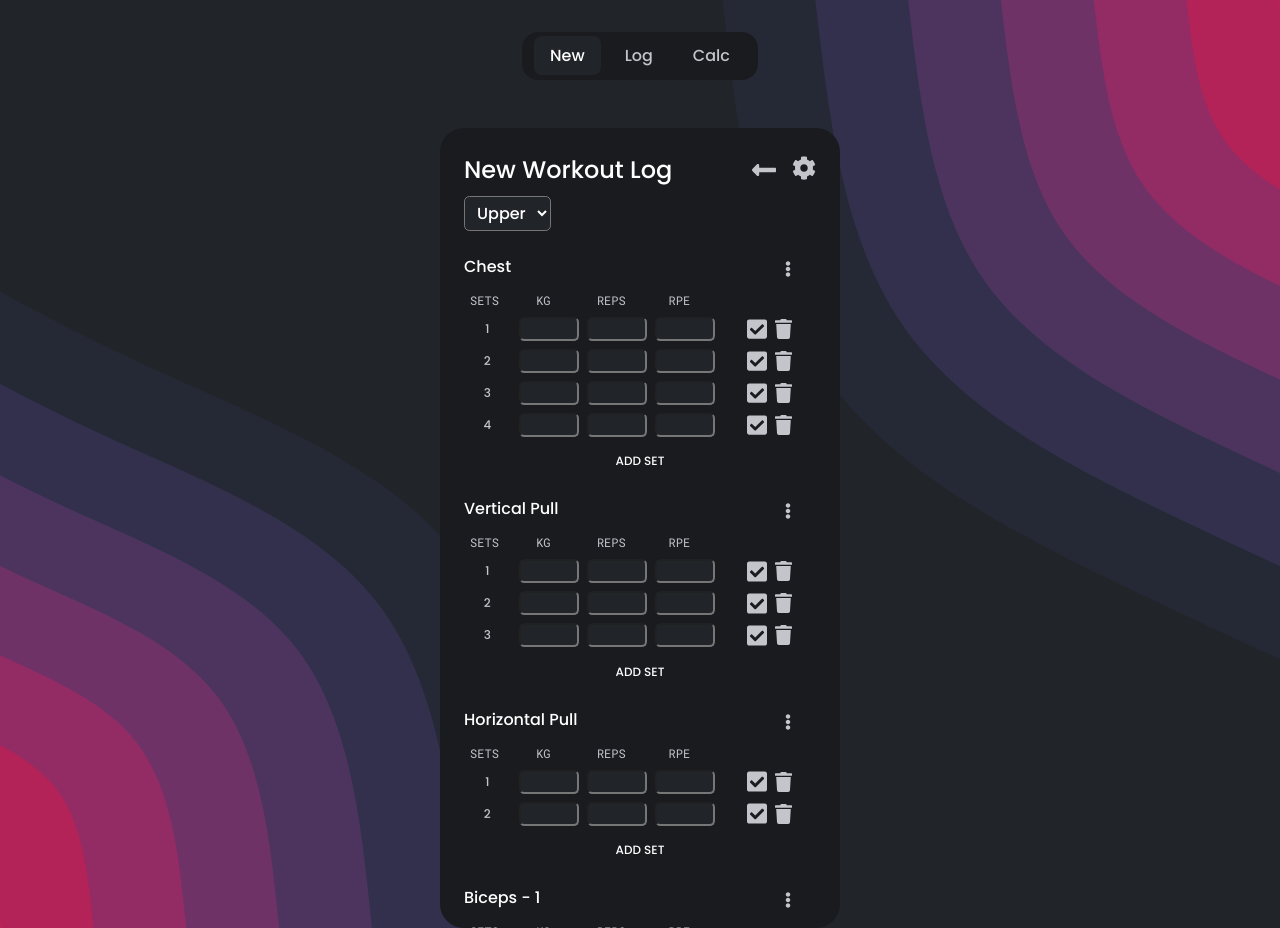
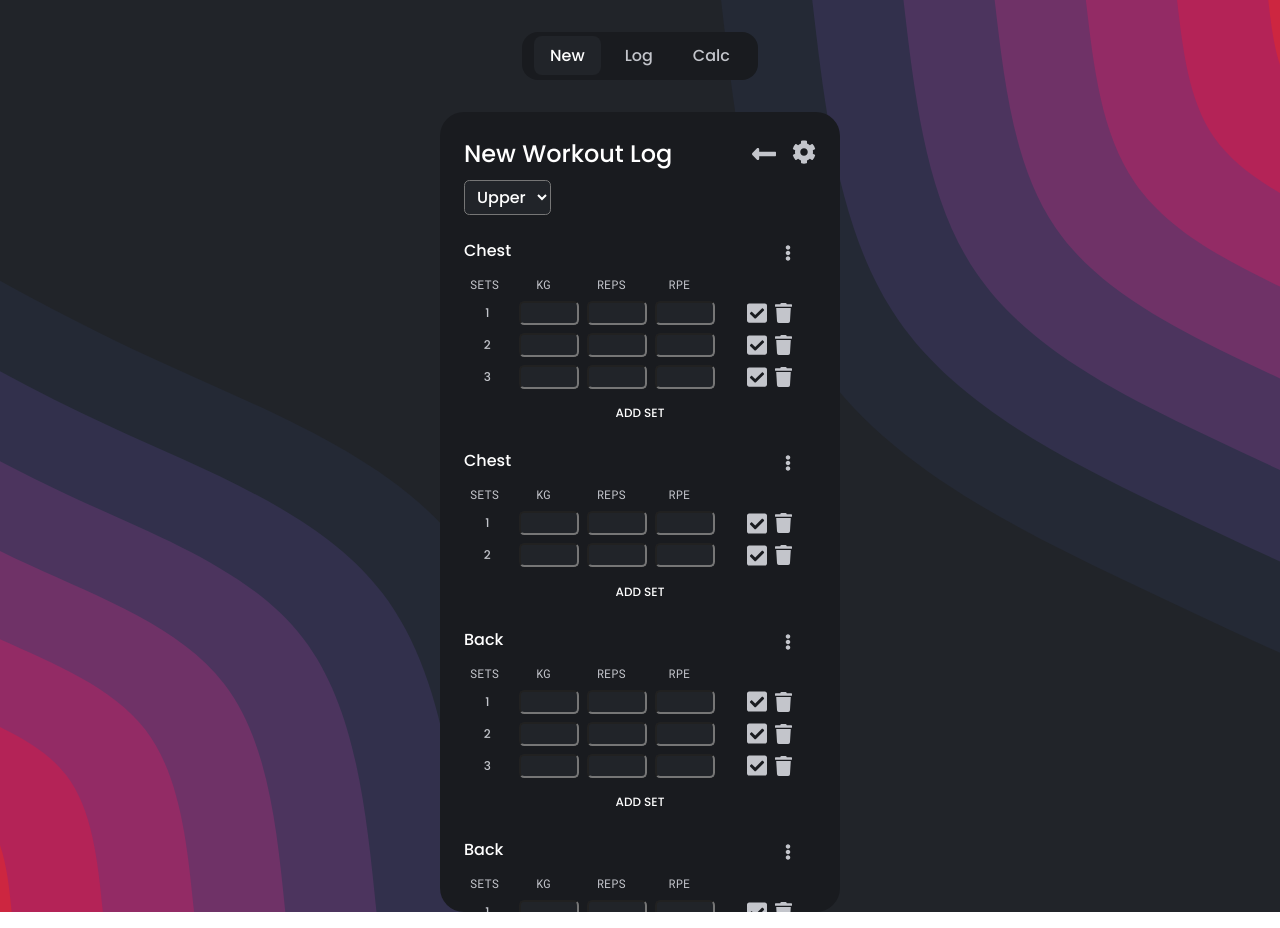
Before and after one commit to 0xfuje/workout, a React (Create React App) app: page /new in a window 1280 px wide. Built offline with nearby package versions, Linux system fonts and the light colour scheme.

Commit message:
Now you can see individual workouts that are logged. Adding bodyparts for exercises

```diff
--- a/src/App.js
+++ b/src/App.js
@@ -17,13 +17,13 @@ function App() {
                 frequency: 3,
                 exercises:
                 [
-                    { name: 'Chest', sets: 4 },
-                    { name: 'Vertical Pull', sets: 3},
-                    { name: 'Horizontal Pull', sets: 2},
-                    { name: 'Biceps - 1', sets: 3 },
-                    { name: 'Biceps - 2', sets: 2 },
-                    { name: 'Triceps - 1', sets: 2 },
-                    { name: 'Triceps - 2', sets: 2 },
+                    { name: 'Chest', sets: 3 },
+                    { name: 'Chest', sets: 2 },
+                    { name: 'Back', sets: 3},
+                    { name: 'Back', sets: 2},
+                    { name: 'Biceps', sets: 3 },
+                    { name: 'Triceps', sets: 3 },
+                    { name: 'Biceps', sets: 2 },
                     { name: 'Side delt', sets: 3 },
                     { name: 'Rear delt', sets: 3 }
                 ]
@@ -34,13 +34,13 @@ function App() {
                 frequency: 3,
                 exercises:
                 [
-                    { name: 'Quads - 1', sets: 3},
-                    { name: 'Quads - 2', sets: 3},
-                    { name: 'Hammstrings - 1', sets: 3},
-                    { name: 'Hammstrings - 2', sets: 3},
-                    { name: 'Calves - 1', sets: 3},
-                    { name: 'Calves - 2', sets: 3},
-                    { name: 'Calves - 3', sets: 2}
+                    { name: 'Quads', sets: 3},
+                    { name: 'Hammstrings', sets: 3},
+                    { name: 'Quads', sets: 3},
+                    { name: 'Hammstrings', sets: 3},
+                    { name: 'Calves', sets: 3},
+                    { name: 'Calves', sets: 3},
+                    { name: 'Calves', sets: 2}
                 ]
             }
         ]
@@ -98,15 +98,21 @@ function App() {
             <NavBar />
             <div className="container">
                 <Switch>
-                    <Route exact path='/new' render={() => <WorkoutForm
-                        workoutRoutines={workoutRoutines}
-                        logWorkout={logWorkout}
+                    <Route exact path='/new' render={() =>
+                        <WorkoutForm
+                            workoutRoutines={workoutRoutines}
+                            logWorkout={logWorkout}/>}
+                        />
+                    <Route exact path='/log' render={() =>
+                        <TrainingLog
+                            workoutLog={workoutLog}/>}
+                        />
+                    <Route exact path='/calculator' render={() =>
+                        <Calculator />} />
+                    <Route path='/log/:date' render={(routeProps) => <SingleLog
+                            workoutLog={workoutLog}
+                            routeProps={routeProps}
                         />} />
-                    <Route exact path='/log' render={() => <TrainingLog
-                        workoutLog={workoutLog}
-                        />} />
-                    <Route exact path='/calculator' render={() => <Calculator />} />
-                    <Route path='/log/:date' render={routeProps => <SingleLog {...routeProps} />} />
                     <Redirect to='/new' />
                 </Switch>
             </div>
--- a/src/Exercise.js
+++ b/src/Exercise.js
@@ -15,10 +15,15 @@ function Exercise(props) {
     const [sets, setSets] = useState(newSets);
     const [plusSets, setPlusSets] = useState(oldSets.length);
 
-    // Setting states
+    // Showing settings via state
     const [isSettingsDisplayed, setIsSettingsDisplayed] = useState(false);
     const [isRenameDisplayed, setIsRenameDisplayed] = useState(false);
+    const [isBodypartDisplayed, setIsBodypartDisplayed] = useState(false);
+
+    // Rename and new bodypart
     const [rename, setRename] = useState();
+    const [bodypart, setBodypart] = useState(props.name);
+
 
     useEffect(() => setSets(newSets()), [plusSets]);
     if (plusSets === 0)  props.removeEx(props.id);
@@ -32,13 +37,17 @@ function Exercise(props) {
     }
     const handleSettingsChange = (e) => {
         if (e.target.value === 'rename') setIsRenameDisplayed(true);
+        if (e.target.value === 'bodypart') setIsBodypartDisplayed(true);
         if (e.target.value === 'remove') props.removeEx(props.id);
         setIsSettingsDisplayed(false);
     }
     const handleRenameChange = (e) => {
         setRename(e.target.value);
     }
-
+    const handleBodypartChange = (e) => {
+        setBodypart(e.target.value);
+        setIsBodypartDisplayed(false);
+    }
     const handleRenameClick = (e) => {
         props.renameEx(props.id, rename);
         setIsRenameDisplayed(false);
@@ -54,7 +63,7 @@ function Exercise(props) {
     const checkSet = (pos, setData) => {
         const [weight, reps, rpe] = setData;
         oldSets[pos] = {weight, reps, rpe};
-        setPlusSets(plusSets + 1);
+        setPlusSets(plusSets + '');
     }
     const deleteSet = (pos) => {
         oldSets.splice(pos, 1);
@@ -82,6 +91,7 @@ function Exercise(props) {
         <option className='Exercise-settings-selector-option' value="none">Select One 🠗</option>
         <option className='Exercise-settings-selector-option' value="rename">Rename Exercise</option>
         <option className='Exercise-settings-selector-option' value="remove">Remove Exercise</option>
+        <option className='Exercise-settings-selector-option' value="bodypart">Change Bodypart</option>
     </select>
 
     const displayRename =
@@ -90,6 +100,12 @@ function Exercise(props) {
         <span className='Exercise-settings-rename-button button' onClick={handleRenameClick}>Rename</span>
     </div>
 
+    const displayBodypartChange =
+    <select className="Exercise-settings-bodypart" onChange={handleBodypartChange}>
+        {props.bodyparts.map((bp) => {
+            return <option className='Exercise-settings-bodypart-option' value={bp}>{bp}</option>
+        })}
+    </select>
 
     return (
         <div className={`Exercise Exercise-${props.pos}`}>
@@ -99,6 +115,7 @@ function Exercise(props) {
             </div>
             {isSettingsDisplayed ? displayExSettings : ''}
             {isRenameDisplayed ? displayRename : ''}
+            {isBodypartDisplayed ? displayBodypartChange : ''}
             <div className="Exercise-grid">
                 <div className='Exercise-grid-head'>
                     <p className='Exercise-grid-head-item Exercise-grid-head-item-sets'>sets</p>
--- a/src/SingleLog.js
+++ b/src/SingleLog.js
@@ -1,13 +1,44 @@
 import React from 'react';
 import './styles/SingleLog.scss';
 
+import backArrow from './images/icons/long-arrow-alt-left-solid.svg';
+
 function SingleLog(props) {
-    console.log(props);
+    const workoutDate = props.routeProps.location.pathname.slice(5);
+    const workout = props.workoutLog.filter(log => log.date === workoutDate)[0];
+    console.log(workout);
+    const displayExercises = workout.exercises.map((ex) => {
+        return (
+            <div className="SingleLog-exercise">
+                <h2 className='SingleLog-exercise-name'>{ex.name} — ({ex.bodypart})</h2>
+                <ul className="SingleLog-exercise-sets">
+                    {ex.sets.map((set, i) => {
+                        return (
+                            <li className='SingleLog-exercise-sets-set'>
+                                <span className='SingleLog-exercise-sets-set-number'>{i + 1}</span>
+                                <span className='SingleLog-exercise-sets-set-weight'>{set}</span>
+                            </li>
+                        )
+                    })}
+                </ul>
+            </div>
+
+        )
+    })
     return (
         <div className='SingleLog'>
+            <div className="flex">
+                <h2 className='SingleLog-title title'>Workout - {workout.date}</h2>
+                    <a href='/log' className='SingleLog-settings'>
+                        <img src={backArrow} className='SingleLog-icon' alt="settings" />
+                    </a>
+            </div>
+            <div className="SingleLog-exercises">
+                {displayExercises}
+            </div>
+        </div>
 
-        </div>
     )
 }
 
-export default SingleLog
+export default SingleLog;
--- a/src/WorkoutForm.js
+++ b/src/WorkoutForm.js
@@ -21,8 +21,10 @@ function WorkoutForm(props) {
     // States
     const [currentWorkout, setCurrentWorkout] = useState('Upper');
     const [exercises, setExercises] = useState(getExercises());
+    const [bodyparts, setBodyparts] = useState([...new Set (getExercises().map(ex => ex.name))]);
     const [showNewExInput, setShowNexExInput] = useState(false);
     const [newEx, setNewEx] = useState();
+
 
     // Set exercises on change of currentWorkout
     useEffect(() => setExercises(getExercises()), [currentWorkout]);
@@ -76,6 +78,7 @@ function WorkoutForm(props) {
         return (
         <Exercise
             name={ex.name}
+            bodyparts={bodyparts}
             sets={ex.sets}
             id={ex.id}
             key={ex.id}
@@ -106,12 +109,12 @@ function WorkoutForm(props) {
             <div className="flex">
                 <h2 className='WorkoutForm-title title'>New Workout Log</h2>
                 <div className="WorkoutForm-icons">
-                <a href='/new' className='WorkoutForm-settings'>
-                    <img src={backArrow} alt="settings" />
-                </a>
-                <a href='/new' className='WorkoutForm-settings'>
-                    <img src={settingsIcon} alt="settings" />
-                </a>
+                    <a href='/new' className='WorkoutForm-settings'>
+                        <img src={backArrow} className='WorkoutForm-icon' alt="settings" />
+                    </a>
+                    <a href='/new' className='WorkoutForm-settings'>
+                        <img src={settingsIcon} className='WorkoutForm-icon' alt="settings" />
+                    </a>
                 </div>
             </div>
             <select name='workout-selector' className="WorkoutForm-selector" onChange={handleChange}>
--- a/src/styles/Exercise.scss
+++ b/src/styles/Exercise.scss
@@ -22,13 +22,16 @@
         &-rename {
             margin-top: 0.25rem;
             &-input {
+                margin-bottom: 0.25rem;
                 padding: 0.25rem 0.5rem;
                 color: $color-light;
             }
         }
+        &-bodypart {
+            @include selector;
+        }
     }
     &-grid {
-
         &-head {
             display: grid;
             grid-template-columns: repeat(4, 0.5fr) 1fr;
--- a/src/styles/TrainingLog.scss
+++ b/src/styles/TrainingLog.scss
@@ -2,6 +2,7 @@
 
 .TrainingLog {
     color: $color-lightgrey;
+    @include icons;
 
     &-subtitle {
         margin-top: 0.5rem;
@@ -14,7 +15,6 @@
         color: $color-light;
         font-family: $font-family-mono;
     }
-    &-back {
-        img { width: 1.5rem; }
-    }
+
+
 }
--- a/src/styles/WorkoutForm.scss
+++ b/src/styles/WorkoutForm.scss
@@ -3,6 +3,8 @@
 .WorkoutForm {
     color: $color-lightgrey;
     margin-bottom: 10rem;
+    @include icons;
+
     &-title {
         color: $color-light;
     }
--- a/src/styles/reset.scss
+++ b/src/styles/reset.scss
@@ -19,6 +19,11 @@ blockquote,
 dl,
 dd {
   margin: 0;
+}
+
+ul, li {
+  margin: 0;
+  padding: 0;
 }
 
 /* Remove list styles on ul, ol elements with a list role, which suggests default styling will be removed */
```
Also changed, not shown: src/TrainingLog.js (+14 -6 lines), src/styles/SingleLog.scss (+27 -0 lines), src/styles/utilites.scss (+11 -0 lines), 1 other file (tests, documents, lock files or other folders).
